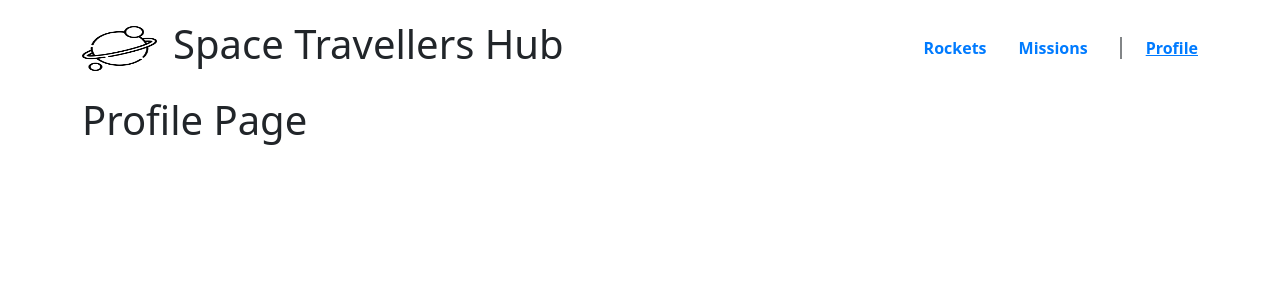
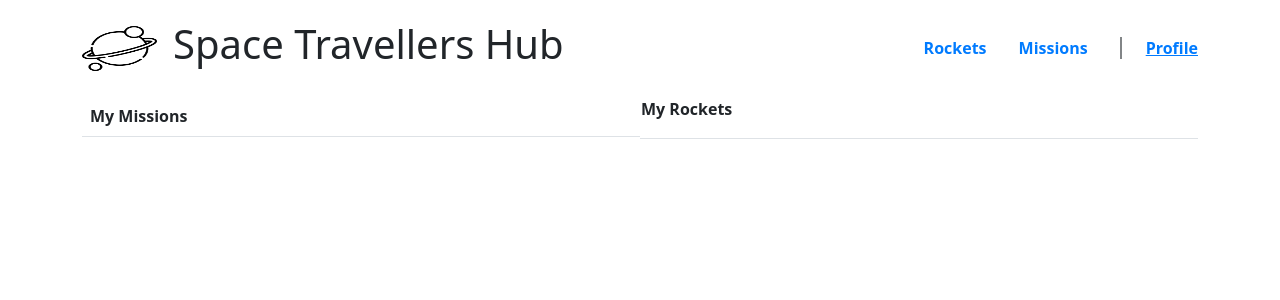
Before and after one commit to Alfred-KInyua/spacetravellorshub, a React (Create React App) app: page /myprofile in a window 1280 px wide. Shown: the top 300 px of the page. Built offline with nearby package versions, Linux system fonts and the light colour scheme.

Commit message:
Display joined missions in the profile page

```diff
--- a/src/components/view/missions/Mission.js
+++ b/src/components/view/missions/Mission.js
@@ -11,12 +11,12 @@ const Mission = () => {
   const dispatch = useDispatch();
 
   useEffect(() => {
-    dispatch(fetchMissions({ limit: 3 }));
-  }, [dispatch]);
+    if (!missions.length) dispatch(fetchMissions({ limit: 5 }));
+  }, []);
 
   return (
     <>
-      <table className="table table-striped">
+      <table className="table table-hover">
         <thead>
           <tr>
             <th>Mission</th>
--- a/src/components/view/profile/Profile.js
+++ b/src/components/view/profile/Profile.js
@@ -1,9 +1,44 @@
 import React from 'react';
+import { useSelector } from 'react-redux';
+import { selectMissions } from '../../../redux/Missions';
+import profileStyles from './Profile.module.css';
 
-const Profile = () => (
-  <div>
-    <h1>Profile Page</h1>
-  </div>
-);
+const Profile = () => {
+  const missions = useSelector(selectMissions);
+  const joinedMissions = missions.filter((mission) => mission.reserved === true);
+
+  return (
+    <div className={profileStyles.joinedSpaceHub}>
+      <div className="joinedMissions">
+        <table className="table table-hover">
+          <thead>
+            <tr>
+              <th>My Missions</th>
+            </tr>
+          </thead>
+          <tbody>
+            {joinedMissions.map((mission) => (
+              <tr key={mission.mission_id}>
+                <td>{mission.mission_name}</td>
+              </tr>
+            ))}
+          </tbody>
+        </table>
+      </div>
+      <div className="joinedRockets">
+        <table className="table">
+          <thead>
+            <th>My Rockets</th>
+          </thead>
+          <tbody>
+            <tr>
+              <td> </td>
+            </tr>
+          </tbody>
+        </table>
+      </div>
+    </div>
+  );
+};
 
 export default Profile;
--- /dev/null
+++ b/src/components/view/profile/Profile.module.css
@@ -0,0 +1,4 @@
+.joinedSpaceHub {
+  display: grid;
+  grid-template-columns: 1fr 1fr;
+}
```
